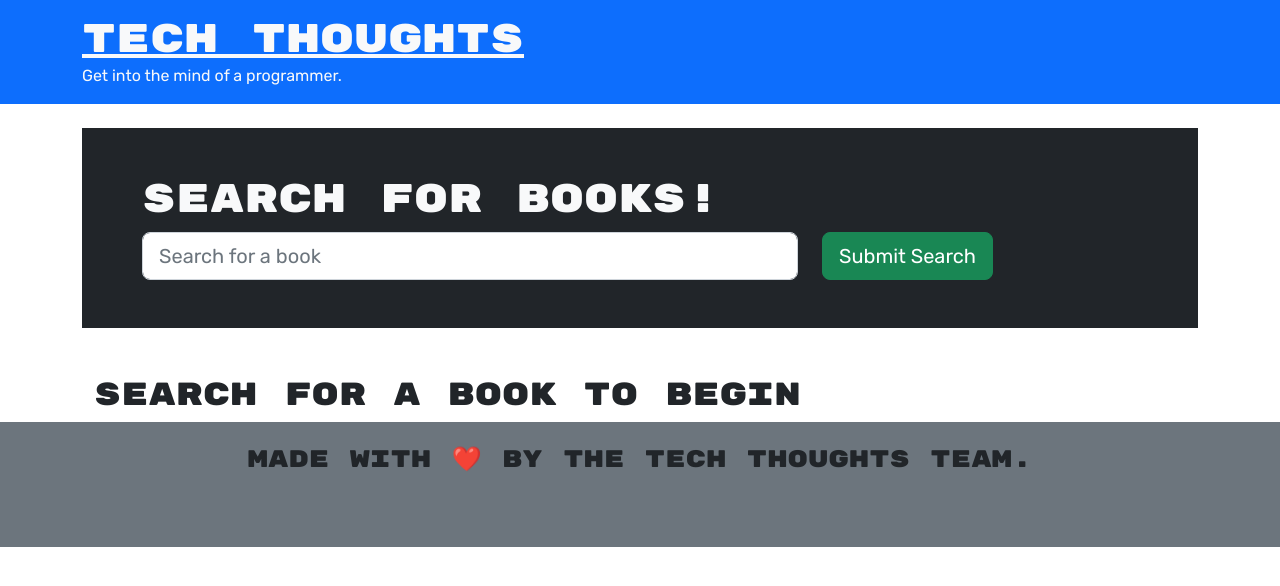
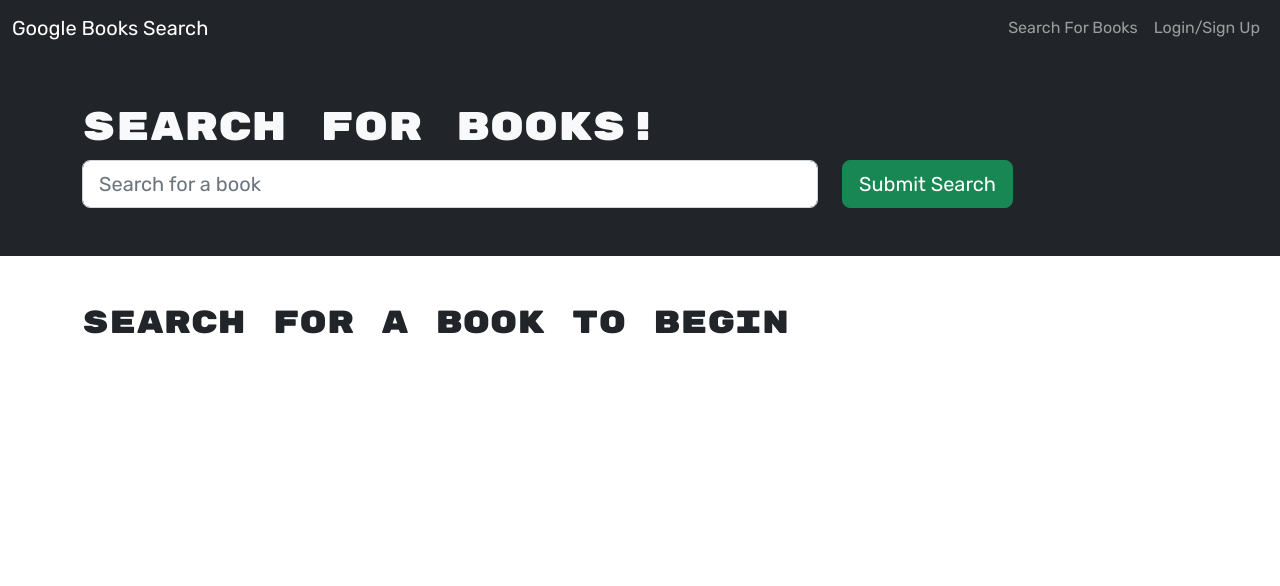
Before and after one commit to SherryK1103/MERN-Book-Search-Engine, a React (Vite) app in the folder client/: page / in a window 1280 px wide. Shown: the top 586 px of the page. Built offline with nearby package versions, Linux system fonts and the light colour scheme.

Commit message:
reverted

```diff
--- a/client/src/App.jsx
+++ b/client/src/App.jsx
@@ -1,26 +1,14 @@
 import './App.css';
-import { ApolloClient, InMemoryCache, ApolloProvider } from '@apollo/client';
 import { Outlet } from 'react-router-dom';
 
-import Header from './components/Header';
-import Footer from './components/Footer';
-
-const client = new ApolloClient({
-  uri: '/graphql',
-  cache: new InMemoryCache(),
-});
+import Navbar from './components/Navbar';
 
 function App() {
   return (
-    <ApolloProvider client={client}>
-      <div className="flex-column justify-flex-start min-100-vh">
-        <Header />
-        <div className="container">
-          <Outlet />
-        </div>
-        <Footer />
-      </div>
-    </ApolloProvider>
+    <>
+      <Navbar />
+      <Outlet />
+    </>
   );
 }
 
--- a/client/src/components/Footer.jsx
+++ /dev/null
@@ -1,34 +0,0 @@
-import { useLocation, useNavigate } from 'react-router-dom';
-
-const Footer = () => {
-  const location = useLocation();
-  const navigate = useNavigate();
-  return (
-    <footer className="w-100 mt-auto bg-secondary p-4">
-      <div className="container text-center mb-5">
-        {location.pathname !== '/' && (
-          <button
-            className="btn btn-dark mb-3"
-            onClick={() => navigate(-1)}
-          >
-            &larr; Go Back
-          </button>
-        )}
-        <h4>
-          Made with{' '}
-          <span
-            className="emoji"
-            role="img"
-            aria-label="heart"
-            aria-hidden="false"
-          >
-            ❤️
-          </span>{' '}
-          by the Tech Thoughts team.
-        </h4>
-      </div>
-    </footer>
-  );
-};
-
-export default Footer;
--- a/client/src/components/Header.jsx
+++ /dev/null
@@ -1,16 +0,0 @@
-import { Link } from 'react-router-dom';
-
-const Header = () => {
-  return (
-    <header className="bg-primary text-light mb-4 py-3 flex-row align-center">
-      <div className="container flex-row justify-space-between-lg justify-center align-center">
-        <Link className="text-light" to="/">
-          <h1 className="m-0">Tech Thoughts</h1>
-        </Link>
-        <p className="m-0">Get into the mind of a programmer.</p>
-      </div>
-    </header>
-  );
-};
-
-export default Header;
```
